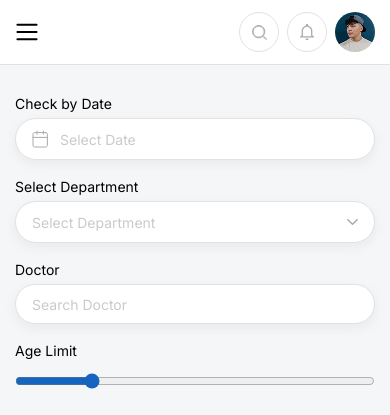
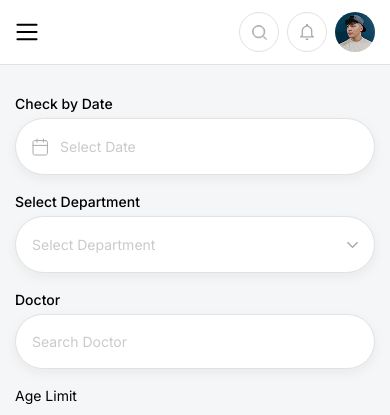
Before and after one commit to tibinjoseph30/medicares, a plain HTML site: page index.html in a window 390 px wide. Shown: the top 415 px of the page. Drawn offline with nearby package versions, Linux system fonts and the light colour scheme.

Commit message:
styles updated

```diff
--- a/index.html
+++ b/index.html
@@ -151,7 +151,7 @@
             <section>
                 <div class="grid xl:grid-cols-5 md:grid-cols-4 sm:grid-cols-2 gap-4">
                     <div>
-                        <label for="checkBydate" class="inline-block mb-1">Check by Date</label>
+                        <label for="checkBydate" class="inline-block font-medium mb-1">Check by Date</label>
                         <div class="relative border border-[var(--border-color)] rounded-full bg-white cursor-pointer w-full flex items-center gap-3 shadow-[var(--global-shadow)]">
                             <svg xmlns="http://www.w3.org/2000/svg" width="16" height="18" viewBox="0 0 16 18" fill="none" class="text-[var(--icon-color)] absolute left-4 pointer-events-none">
                                 <path d="M13.8 2.59999H2.6C1.71634 2.59999 1 3.31634 1 4.19999V15.4C1 16.2836 1.71634 17 2.6 17H13.8C14.6837 17 15.4 16.2836 15.4 15.4V4.19999C15.4 3.31634 14.6837 2.59999 13.8 2.59999Z" stroke="currentColor" stroke-linecap="round" stroke-linejoin="round"/>
@@ -159,13 +159,13 @@
                                 <path d="M5 1V4.2" stroke="currentColor" stroke-linecap="round" stroke-linejoin="round"/>
                                 <path d="M1 7.39999H15.4" stroke="currentColor" stroke-linecap="round" stroke-linejoin="round"/>
                             </svg>
-                            <input type="text" id="checkBydate" placeholder="Select Date" class="min-h-[var(--form-element-height)] outline-none w-full pl-11 pr-4 cursor-pointer">
+                            <input type="text" id="checkBydate" placeholder="Select Date" class="sm:min-h-[var(--form-element-height)] min-h-[55px] outline-none w-full pl-11 pr-4 cursor-pointer">
                         </div>
                     </div>
                     <div>
-                        <label for="selectDepartments" class="inline-block mb-1">Select Department</label>
+                        <label for="selectDepartments" class="inline-block font-medium mb-1">Select Department</label>
                         <div class="relative border border-[var(--border-color)] rounded-full bg-white cursor-pointer w-full flex items-center gap-3 shadow-[var(--global-shadow)]">
-                            <select id="selectDepartments" class="min-h-[var(--form-element-height)] w-full appearance-none outline-none pr-7 cursor-pointer px-4" required>
+                            <select id="selectDepartments" class="sm:min-h-[var(--form-element-height)] min-h-[55px] w-full appearance-none outline-none pr-7 cursor-pointer px-4" required>
                                 <option value="" disabled selected>Select Department</option>
                                 <option value="cardiology">Cardiology</option>
                                 <option value="dermatology">Dermatology</option>
@@ -177,8 +177,8 @@
                         </div>
                     </div>
                     <div>
-                        <label for="searchDoctor" class="inline-block mb-1">Doctor</label>
-                        <input type="text" id="searchDoctor" placeholder="Search Doctor" class="min-h-[var(--form-element-height)] border border-[var(--border-color)] rounded-full px-4 bg-white outline-none cursor-pointer w-full flex items-center gap-3 shadow-[var(--global-shadow)]">
+                        <label for="searchDoctor" class="inline-block font-medium mb-1">Doctor</label>
+                        <input type="text" id="searchDoctor" placeholder="Search Doctor" class="sm:min-h-[var(--form-element-height)] min-h-[55px] border border-[var(--border-color)] rounded-full px-4 bg-white outline-none cursor-pointer w-full flex items-center gap-3 shadow-[var(--global-shadow)]">
                     </div>
                     <div>
                         <label for="ageLimit">Age Limit</label>
@@ -249,20 +249,20 @@
             <!-- graphs & tables starts -->
             <section>
                 <div class="grid md:grid-cols-2 grid-cols-1 gap-4">
-                    <div class="bg-white p-6 rounded-2xl shadow-[var(--global-shadow)]">
+                    <div class="bg-white sm:p-6 p-4 rounded-2xl shadow-[var(--global-shadow)]">
                         <h3 class="text-xl font-semibold">Consultation Per Department</h3>
                         <figure class="mt-4">
                             <img src="./images/graphics/graph1.svg" alt="consultation per department graph" class="w-full" width="506" height="257">
                         </figure>
                     </div>
-                    <div class="bg-white p-6 rounded-2xl shadow-[var(--global-shadow)]">
+                    <div class="bg-white sm:p-6 p-4 rounded-2xl shadow-[var(--global-shadow)]">
                         <h3 class="text-xl font-semibold">Top Diagnosis</h3>
                         <figure class="mt-4">
                             <img src="./images/graphics/graph2.svg" alt="top diagnosis graph" class="w-full" width="494" height="258">
                         </figure>
                     </div>
                     <!-- tables starts -->
-                    <div class="md:col-span-2 bg-white p-6 rounded-2xl shadow-[var(--global-shadow)]">
+                    <div class="md:col-span-2 bg-white sm:p-6 p4 rounded-2xl shadow-[var(--global-shadow)]">
                         <div class="flex md:flex-row flex-col justify-between md:items-center gap-y-2 mb-4">
                             <h3 class="text-xl font-semibold">Patient Details</h3>
                             <div class="flex sm:flex-row flex-col justify-between gap-4">
```
